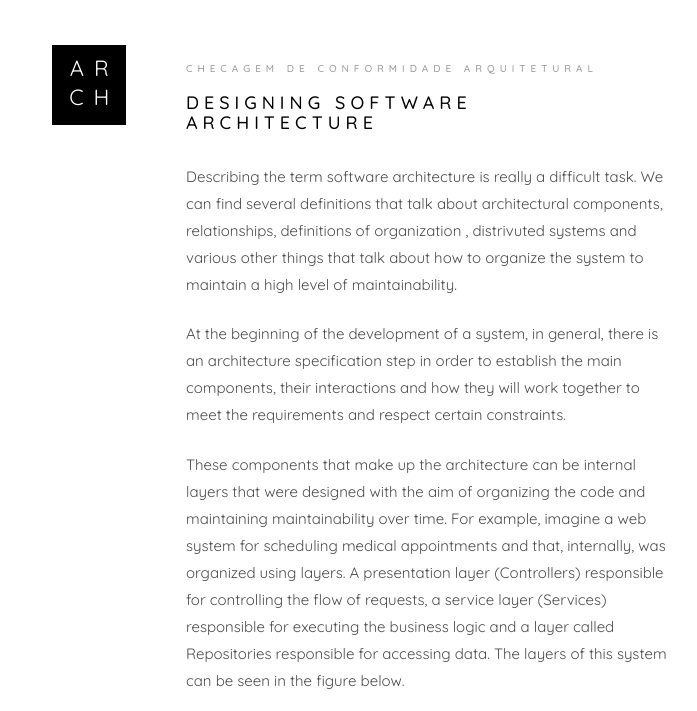
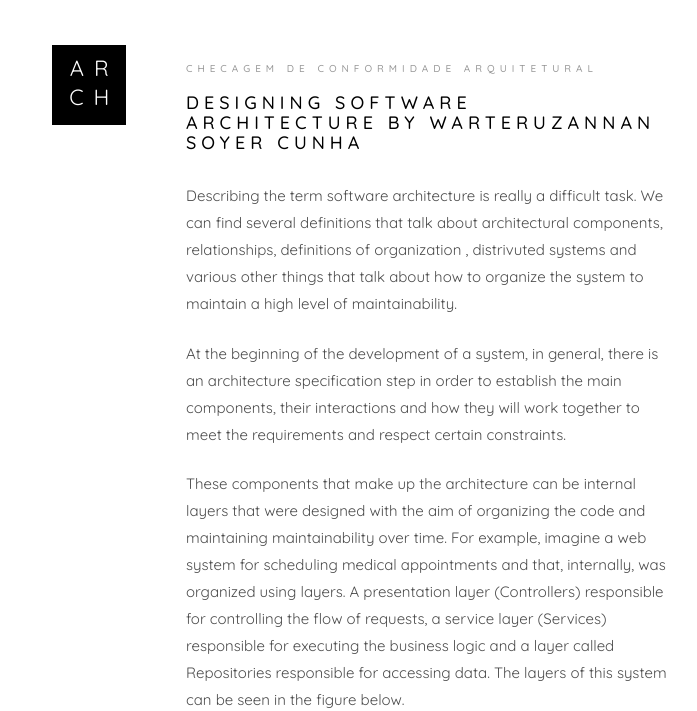
Before and after one commit to architectural-conformance-checking/architectural-conformance-checking.github.io, a plain HTML site: page index.html in a window 1280 px wide. Shown: the top 711 px of the page, without its empty margins (85-782 px from the left). Drawn offline with Linux system fonts and the light colour scheme; files whose address does not match are found by name.

Commit message:
docs: add author

```diff
--- a/index.html
+++ b/index.html
@@ -93,7 +93,9 @@
                   <span class="heading-meta"
                     >Checagem de Conformidade Arquitetural</span
                   >
-                  <h3>Designing Software Architecture</h3>
+                  <h3>
+                    Designing Software Architecture By Warteruzannan Soyer Cunha
+                  </h3>
                   <p>
                     Describing the term software architecture is really a
                     difficult task. We can find several definitions that talk
```
